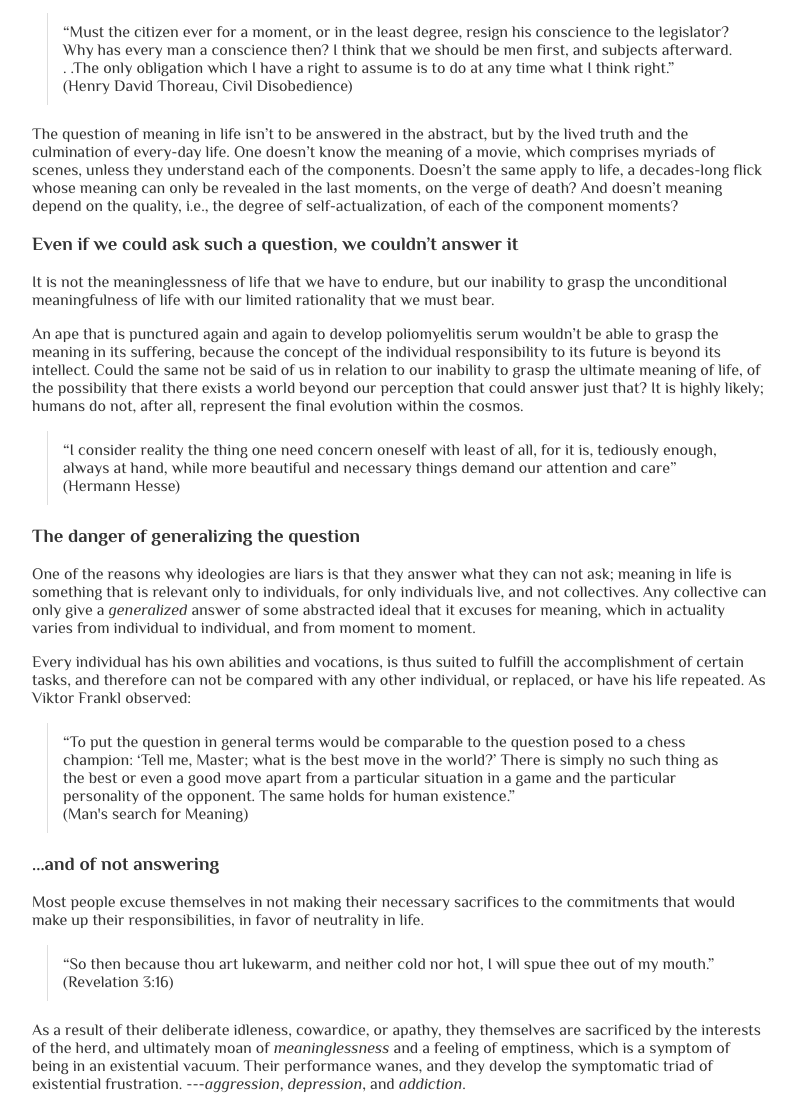
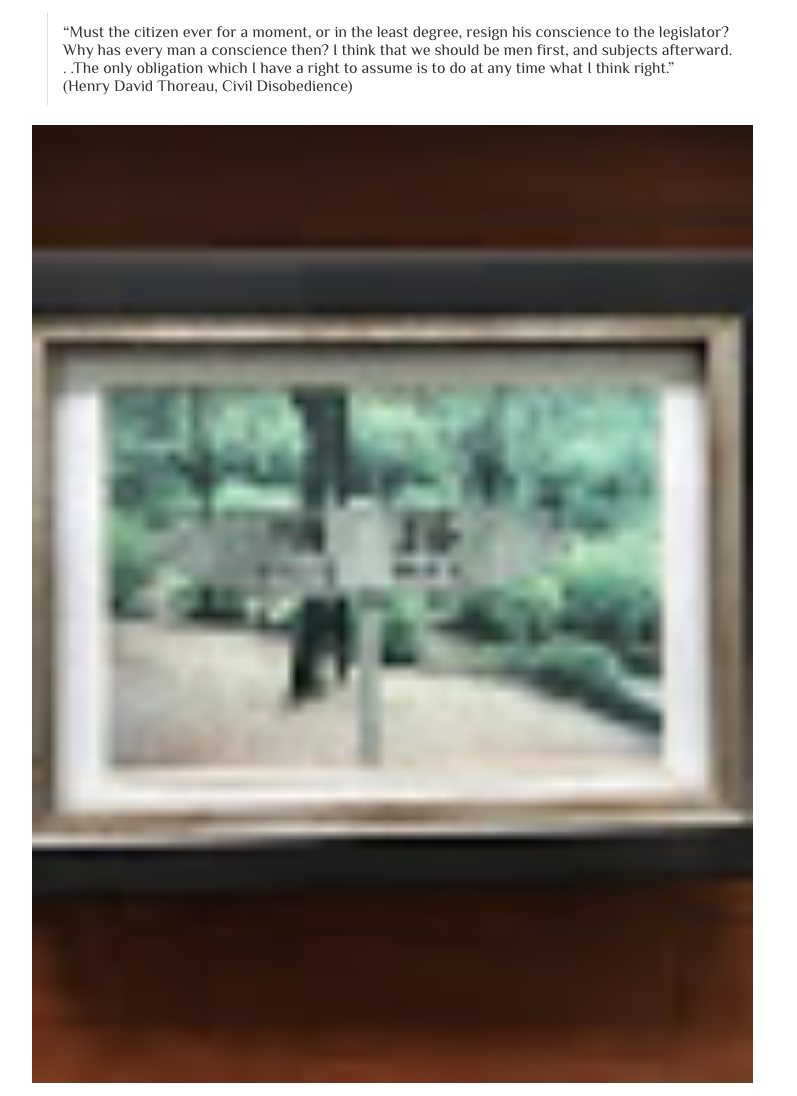
Before and after one commit to Hitasya/hitasya.github.io, a plain HTML site: page html/thoughts/articles/meaning-in-life.html in a window 1280 px wide. Shown: the part 1700-2796 px from the top of the page, without its empty margins (240-1037 px from the left). Drawn offline with nearby package versions, Linux system fonts and the light colour scheme; a web font is replaced by a local one.

Commit message:
added wise 'this-way- image

```diff
--- a/html/thoughts/articles/meaning-in-life.html
+++ b/html/thoughts/articles/meaning-in-life.html
@@ -129,6 +129,8 @@
                                 (Henry David Thoreau, Civil Disobedience)
                             </blockquote>
                         </p>
+
+                        <img alt="this-way" src="../../../images/this-way.jpg" height="auto" width="100%">
 
                         <p>
                             The question of meaning in life isn’t to be answered in the abstract, but by the lived truth and the culmination of every-day life. One doesn’t know the meaning of a movie, which comprises myriads of scenes, unless they understand each of the components. Doesn’t the same apply to life, a decades-long flick whose meaning can only be revealed in the last moments, on the verge of death? And doesn’t meaning depend on the quality, i.e., the degree of self-actualization, of each of the component moments?
```
Also changed, not shown: images/this-way.jpg (added).
